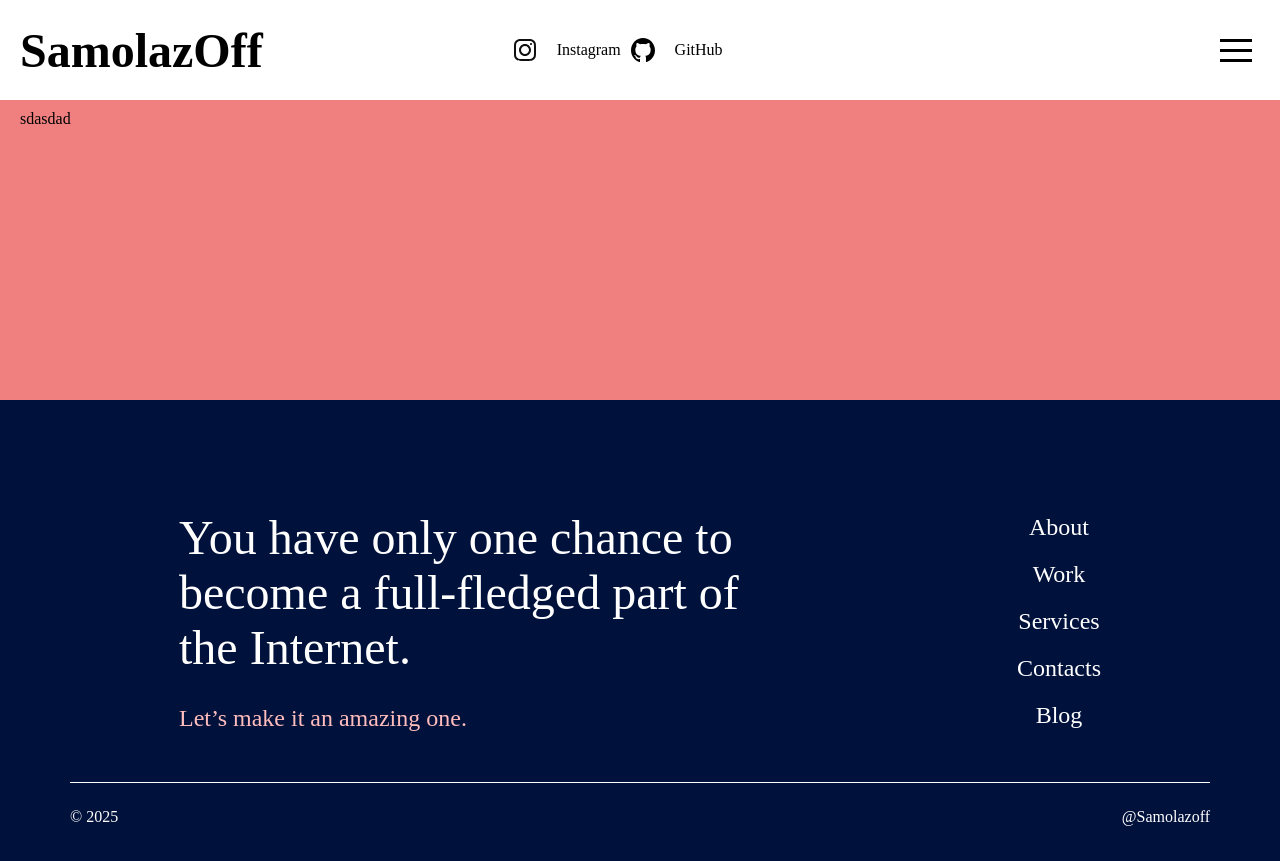
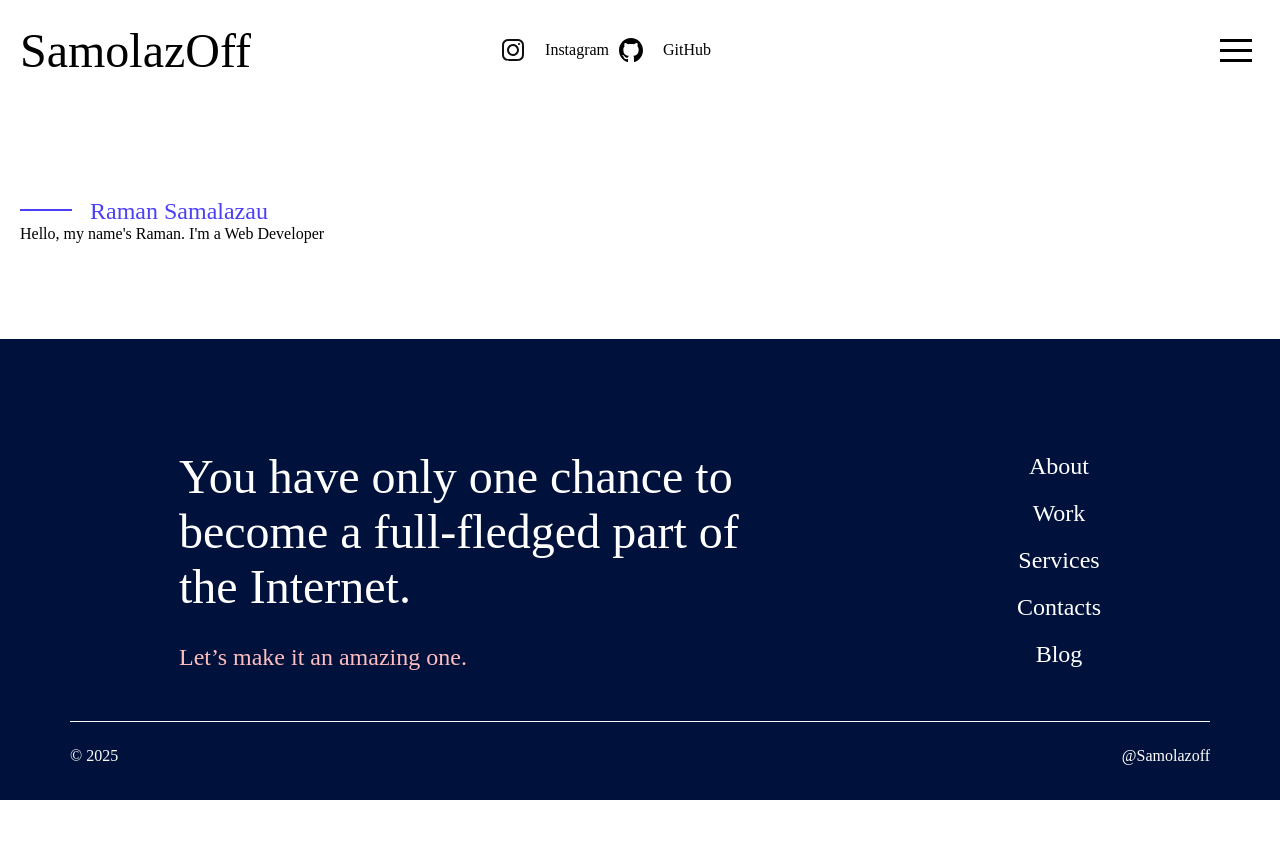
Before and after one commit to samolazoff/samolazoff-react, a React (Vite) app: page / in a window 1280 px wide. After the commit the page ends 800 px from the top, so only its background shows below. Built offline with nearby package versions, Linux system fonts and the light colour scheme.

Commit message:
Create title-block

```diff
--- a/index.html
+++ b/index.html
@@ -4,6 +4,7 @@
         <meta charset="UTF-8" />
         <link rel="icon" type="image/svg+xml" href="/vite.svg" />
         <meta name="viewport" content="width=device-width, initial-scale=1.0" />
+        <meta name="robots" content="noindex">
         <title>Samolazoff</title>
     </head>
     <body>
--- a/src/components/Layout/Layout.jsx
+++ b/src/components/Layout/Layout.jsx
@@ -1,21 +1,14 @@
 import { Outlet } from 'react-router';
-import { useState } from 'react';
 
 import Header from '../Header/Header';
 import Footer from '../Footer/Footer';
 
 const Layout = () => {
-    const [openMenu, setOpenMenu] = useState(true);
-
-            const changeOpenMenu = () => {
-                setOpenMenu(!openMenu);
-            }
 
     return (
         <>
             <Header/>
             <main className='app container'>
-                {/* <Header/> */}
                 <Outlet />
             </main>
             <Footer/>
--- /dev/null
+++ b/src/layouts/About/About.jsx
@@ -0,0 +1,17 @@
+import './About.scss';
+
+const About = () => {
+    return (
+        <section className='about'>
+            <div className="about-content">
+                <h2 className="title-block">
+                    Raman Samalazau
+                </h2>
+                <span className="about__txt">Hello, my name's Raman. I'm a Web Developer</span>
+            </div>
+            <div className="about-box-img"></div>
+        </section>
+    );
+};
+
+export default About;
--- /dev/null
+++ b/src/layouts/About/About.scss
@@ -0,0 +1,6 @@
+.about{
+    @include flex($dir: row, $jc: space-between);
+    &-content{
+        @include flex($ai: flex-start);
+    }
+}
--- a/src/layouts/About/SlideHello.jsx
+++ /dev/null
@@ -1,11 +0,0 @@
-import React from 'react';
-
-const SlideHello = () => {
-    return (
-        <div>
-            sdasdad
-        </div>
-    );
-};
-
-export default SlideHello;
--- a/src/layouts/app/App.scss
+++ b/src/layouts/app/App.scss
@@ -1,4 +1,9 @@
 @use "../../styles/reset";
+
+*{
+    user-drag: none;
+    -webkit-user-drag: none
+}
 
 #root{
     @include flex($dir: column, $jc: space-between, $ai: center);
@@ -7,8 +12,6 @@
 
 .app{
     width: 100%;
-    height: 300px;
-    background-color: lightcoral;
 }
 
 .container{
@@ -19,6 +22,23 @@
 
 .d-none{
     display: none !important;
+}
+
+.title-block{
+    @include flex($dir: row, $jc: center);
+    gap: 18px;
+    font-size: 1.5rem;
+    font-weight: 500;
+    line-height: 28px;
+    letter-spacing: 0px;
+    color: #4C40F7;
+    &::before{
+        content: '';
+        display: block;
+        height: 1px;
+        width: 52px;
+        border-top: 2px solid;
+    }
 }
 
 @media screen and (max-width: 1200px) {
--- a/src/pages/Home/Home.jsx
+++ b/src/pages/Home/Home.jsx
@@ -1,11 +1,11 @@
 import './Home.scss';
 
-import SlideHello from '../../layouts/About/SlideHello';
+import About from '../../layouts/About/About';
 
 const Home = () => {
     return (
         <>
-            <SlideHello/>
+            <About/>
         </>
     );
 };
--- a/src/styles/_reset.scss
+++ b/src/styles/_reset.scss
@@ -14,6 +14,7 @@ li,
 ul{
     margin: 0;
     padding: 0;
+    font-weight: normal;
 }
 
 li{
```
Also changed, not shown: 1 other file (tests, documents, lock files or other folders).
